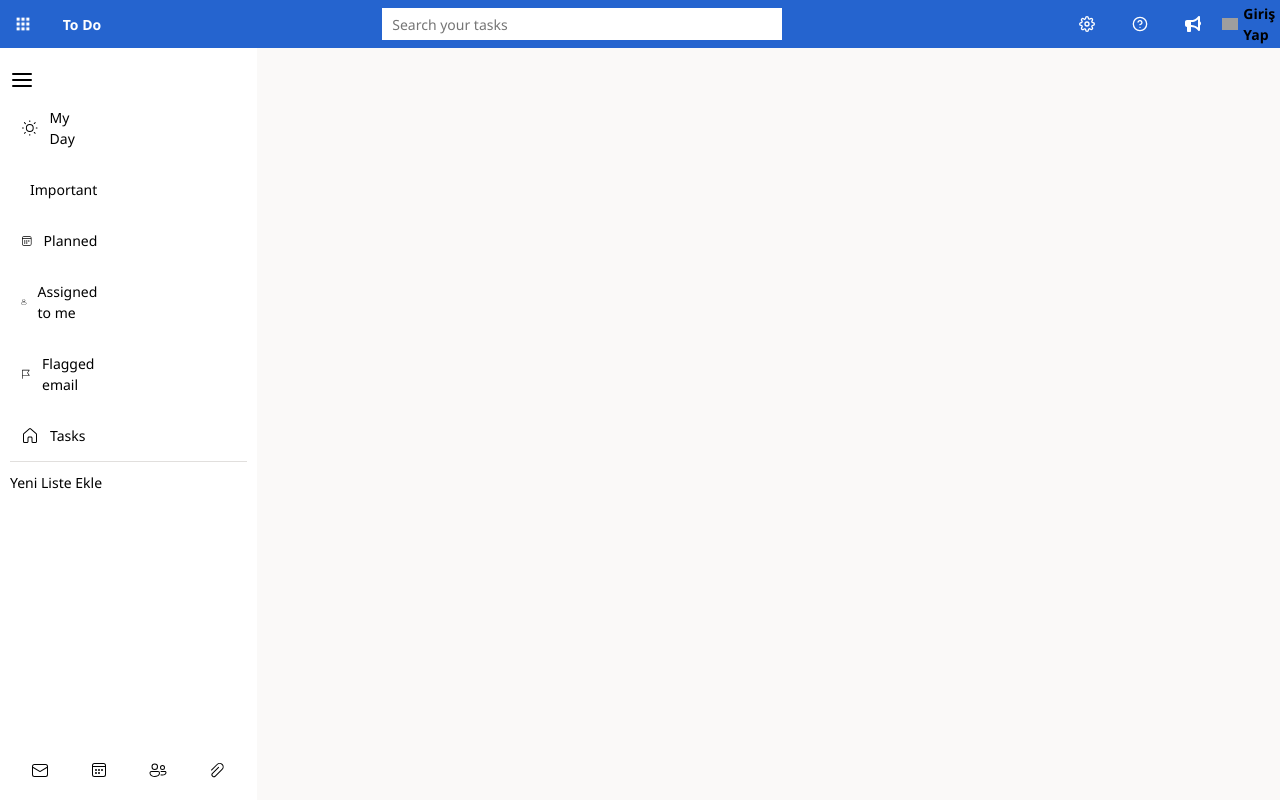
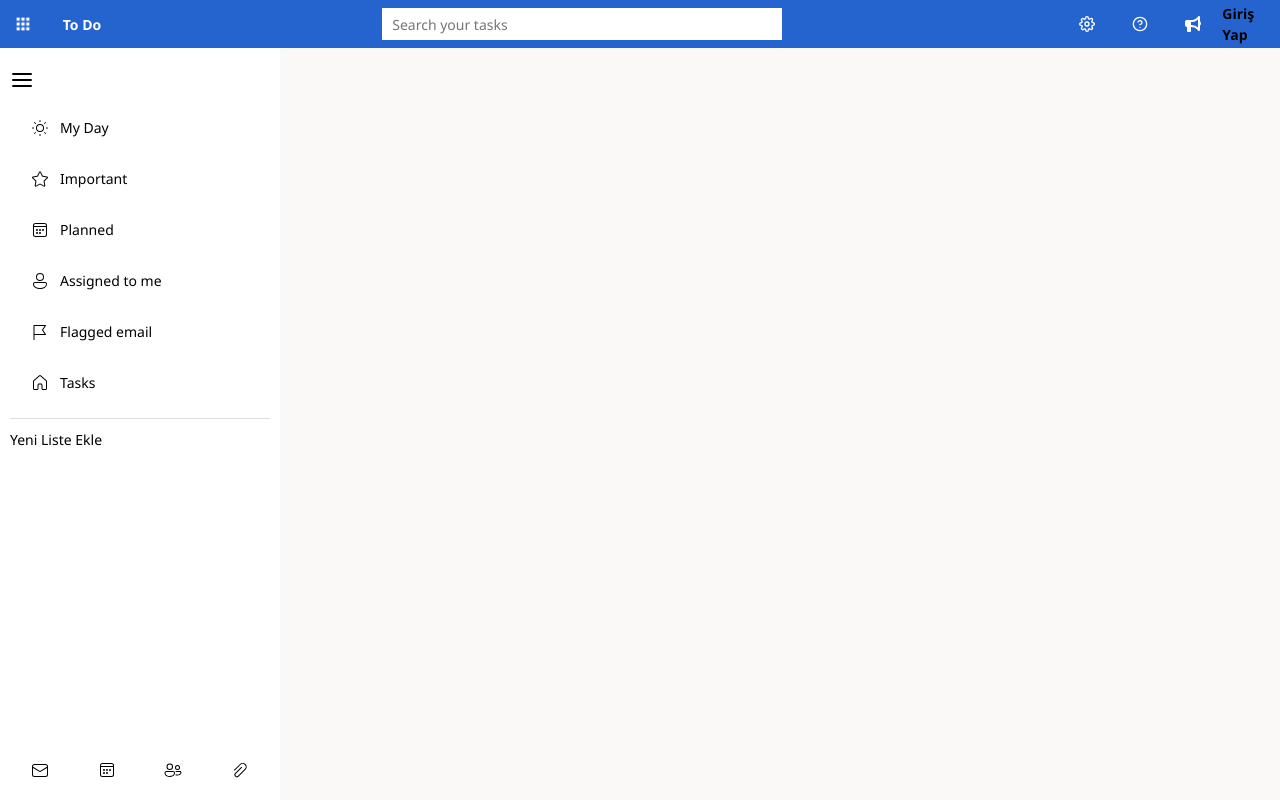
Before and after one commit to emrekrt0/msft-todo, a React (Vite) app: page / in a window 1280 px wide. Built offline with nearby package versions, Linux system fonts and the light colour scheme; grey boxes are pictures that could not be loaded.

Commit message:
Giris yapma ve cikis

```diff
--- a/src/Login.jsx
+++ b/src/Login.jsx
@@ -1,7 +1,6 @@
 import { useState } from 'react';
 import { createClient } from '@supabase/supabase-js';
 import { useNavigate, Link } from 'react-router-dom';
-
 
 // Create a single supabase client for interacting with your database
 const supabase = createClient(
@@ -10,29 +9,17 @@
 );
 
 const SignInForm = () => {
-  const [email, setEmail] = useState('');
-  const [password, setPassword] = useState('');
   const navigate = useNavigate();
 
-  async function getSession() {
-    const { user, session, error } = supabase.auth.getSession();
+  const handleSignIn = async (e) => {
+    e.preventDefault();
 
-    if (error) {
-      console.error('Oturum alınamadı:', error.message);
-    } else if (user) {
-      console.log('Giriş yapan kullanıcının bilgileri:', user);
-    } else {
-      console.log('Oturum bilgisi:', session);
-    }
-  }
-
-
-  const handleSignIn = async () => {
     try {
+      const formData = Object.fromEntries(new FormData(e.target));
       const { data, error } = await supabase.auth.signInWithPassword({
-        email: email,
-        password: password,
-        })
+        email: formData.email,
+        password: formData.password,
+      });
 
       if (error) {
         alert(error.message);
@@ -44,25 +31,36 @@
     }
     await getSession();
     navigate('/');
+
   };
+
+  async function getSession() {
+    const { data: { user } } = await supabase.auth.getUser()
+
+    if (user) {
+      console.log('Giriş yapan kullanıcının bilgileri:', user);
+    }
+  }
 
   return (
     <>
       <div className="signUpBackground">
         <div className='signUpForm'>
           <h2>Giriş Yap</h2>
+          <form onSubmit={handleSignIn}>
             <div className="signUpMail">
               <h3>E-posta:</h3>
-                <input type="email" value={email} onChange={(e) => setEmail(e.target.value)} />
+              <input type="email" name="email" />
             </div>
             <div className="signUpPassword">
               <h3>Şifre:</h3>
-                <input type="password" value={password} onChange={(e) => setPassword(e.target.value)} />
+              <input type="password" name="password" />
             </div>
             <div className='signIn'>
               <Link to={`/signup`}>Bir hesabın yok mu? <b>Kayıt ol</b></Link>
             </div>
-        <button onClick={handleSignIn}>Giriş Yap</button>
+            <button type="submit">Giriş Yap</button>
+          </form>
         </div>
       </div>
     </>
--- a/src/Root.jsx
+++ b/src/Root.jsx
@@ -2,9 +2,22 @@
 import Header from './components/Header'
 import LeftNavbar from './components/LeftNavbar'
 import { Outlet } from 'react-router-dom'
+import { createClient } from '@supabase/supabase-js';
 
+const supabase = createClient(
+  'https://jopuhrloekkmoytnujmb.supabase.co',
+  'eyJhbGciOiJIUzI1NiIsInR5cCI6IkpXVCJ9.eyJpc3MiOiJzdXBhYmFzZSIsInJlZiI6ImpvcHVocmxvZWtrbW95dG51am1iIiwicm9sZSI6ImFub24iLCJpYXQiOjE3MDMyMzg4OTMsImV4cCI6MjAxODgxNDg5M30.fs4Glk5dtLG80qIyN8fBJGw3jlgwwv4ff6n5B32yJ8E'
+);
 
 function App() {
+  async function getSession() {
+    const { data: { user } } = await supabase.auth.getUser()
+
+    if (user) {
+      console.log('Giriş yapan kullanıcının bilgileri:', user);
+    }
+  }
+  getSession();
   return (
     <>
       <Header />
--- a/src/SignUp.jsx
+++ b/src/SignUp.jsx
@@ -9,15 +9,19 @@
 );
 
 const SignUpForm = () => {
-  const [email, setEmail] = useState('');
-  const [password, setPassword] = useState('');
   const navigate = useNavigate();
 
-  const handleSignUp = async () => {
+  const handleSignUp = async (e) => {
+    e.preventDefault();
+
     try {
+      const formData = Object.fromEntries(new FormData(e.target));
       const { data, error } = await supabase.auth.signUp({
-        email: email,
-        password: password,
+        email: formData.email,
+        password: formData.password,
+        options: {
+          data: { name: formData.name },
+        }
       });
 
       if (error) {
@@ -36,18 +40,24 @@
       <div className="signUpBackground">
         <div className='signUpForm'>
           <h2>Kayıt Ol</h2>
+          <form onSubmit={handleSignUp}>
+            <div className="signUpName">
+              <h3>İsim:</h3>
+              <input type="text" name="name" />
+            </div>
             <div className="signUpMail">
               <h3>E-posta:</h3>
-                <input type="email" value={email} onChange={(e) => setEmail(e.target.value)} />
+              <input type="email" name="email" />
             </div>
             <div className="signUpPassword">
               <h3>Şifre:</h3>
-                <input type="password" value={password} onChange={(e) => setPassword(e.target.value)} />
+              <input type="password" name="password" />
             </div>
             <div className='signIn'>
               <Link to={`/signin`}>Zaten bir hesabın var mı? <b>Giriş yap</b></Link>
             </div>
-        <button onClick={handleSignUp}>Kayıt Ol</button>
+            <button type="submit">Kayıt Ol</button>
+          </form>
         </div>
       </div>
     </>
--- a/src/components/Header.jsx
+++ b/src/components/Header.jsx
@@ -1,6 +1,32 @@
 import { Link } from "react-router-dom"
+import { useState } from "react"
+import { createClient } from '@supabase/supabase-js';
+
+
+const supabase = createClient(
+    'https://jopuhrloekkmoytnujmb.supabase.co',
+    'eyJhbGciOiJIUzI1NiIsInR5cCI6IkpXVCJ9.eyJpc3MiOiJzdXBhYmFzZSIsInJlZiI6ImpvcHVocmxvZWtrbW95dG51am1iIiwicm9sZSI6ImFub24iLCJpYXQiOjE3MDMyMzg4OTMsImV4cCI6MjAxODgxNDg5M30.fs4Glk5dtLG80qIyN8fBJGw3jlgwwv4ff6n5B32yJ8E'
+  );
 
 export default function Header() {
+    const [isLogged, setIsLogged] = useState(false);
+    const [user, setUser] = useState([]);
+
+
+    supabase.auth.onAuthStateChange((event, session) => {
+        if (session) {
+        setIsLogged(true);
+        setUser(session.user.user_metadata.name);
+        } else {
+            setIsLogged(false);
+        }
+    })
+
+    async function logOut() {
+        await supabase.auth.signOut();
+        setUser([]);
+    }
+
     return(
         <>
         <div className="header">
@@ -32,8 +58,8 @@
 
             <div className="header_right">
                 <div className="header_user">
-                    <img src="https://i.pinimg.com/originals/6b/0b/7b/6b0b7b1e0b5d8b6d3f9d7d3b9a2f5a3e.jpg" alt="user logo" />
-                    <h4><Link to={`/signin`}>Giriş Yap</Link></h4>
+                    {isLogged ? <div> <button onClick={logOut}>Çıkış yap</button> <h2>{user}</h2> </div> : <Link to={`/signin`}><h4>Giriş Yap</h4></Link> }
+
                 </div>
             </div>
         </div>
--- a/src/components/LeftNavbar.jsx
+++ b/src/components/LeftNavbar.jsx
@@ -1,4 +1,4 @@
-import { Outlet, Link } from "react-router-dom";
+import { Outlet, Link, NavLink } from "react-router-dom";
 
 export default function LeftNavbar() {
     return(
@@ -11,28 +11,28 @@
                     <ul className="lNavbarList">
                         <li>
                             <svg fill="currentColor" aria-hidden="true" width="20" height="20" viewBox="0 0 20 20" xmlns="http://www.w3.org/2000/svg" focusable="false"><path d="M10 2c.28 0 .5.22.5.5v1a.5.5 0 01-1 0v-1c0-.28.22-.5.5-.5zm0 12a4 4 0 100-8 4 4 0 000 8zm0-1a3 3 0 110-6 3 3 0 010 6zm7.5-2.5a.5.5 0 000-1h-1a.5.5 0 000 1h1zM10 16c.28 0 .5.22.5.5v1a.5.5 0 01-1 0v-1c0-.28.22-.5.5-.5zm-6.5-5.5a.5.5 0 000-1H2.46a.5.5 0 000 1H3.5zm.65-6.35c.2-.20.5-.20.7 0l1 1a.5.5 0 11-.7.7l-1-1a.5.5 0 010-.7zm.7 11.7a.5.5 0 01-.7-.7l1-1a.5.5 0 01.7.7l-1 1zm11-11.7a.5.5 0 00-.7 0l-1 1a.5.5 0 00.7.7l1-1a.5.5 0 000-.7zm-.7 11.7a.5.5 0 00.7-.7l-1-1a.5.5 0 00-.7.7l1 1z" fill="currentColor"></path></svg>
-                            <Link to={`/`}>My Day</Link>
+                            <NavLink to={`/`}>My Day</NavLink>
                         </li>
                         <li>
                             <svg fill="currentColor" aria-hidden="true" width="20" height="20" viewBox="0 0 20 20" xmlns="http://www.w3.org/2000/svg" focusable="false"><path d="M9.1 2.9a1 1 0 011.8 0l1.93 3.91 4.31.63a1 1 0 01.56 1.7l-3.12 3.05.73 4.3a1 1 0 01-1.45 1.05L10 15.51l-3.86 2.03a1 1 0 01-1.45-1.05l.74-4.3L2.3 9.14a1 1 0 01.56-1.7l4.31-.63L9.1 2.9zm.9.44L8.07 7.25a1 1 0 01-.75.55L3 8.43l3.12 3.04a1 1 0 01.3.89l-.75 4.3 3.87-2.03a1 1 0 01.93 0l3.86 2.03-.74-4.3a1 1 0 01.29-.89L17 8.43l-4.32-.63a1 1 0 01-.75-.55L10 3.35z" fill="currentColor"></path></svg>
-                            <Link to={`/important`}>Important</Link>
+                            <NavLink to={`/important`}>Important</NavLink>
                         </li>
-                        <a href="#!"><li>
+                        <li>
                             <svg fill="currentColor" aria-hidden="true" width="20" height="20" viewBox="0 0 20 20" xmlns="http://www.w3.org/2000/svg" focusable="false"><path d="M7 11a1 1 0 100-2 1 1 0 000 2zm1 2a1 1 0 11-2 0 1 1 0 012 0zm2-2a1 1 0 100-2 1 1 0 000 2zm1 2a1 1 0 11-2 0 1 1 0 012 0zm2-2a1 1 0 100-2 1 1 0 000 2zm4-5.5A2.5 2.5 0 0014.5 3h-9A2.5 2.5 0 003 5.5v9A2.5 2.5 0 005.5 17h9a2.5 2.5 0 002.5-2.5v-9zM4 7h12v7.5c0 .83-.67 1.5-1.5 1.5h-9A1.5 1.5 0 014 14.5V7zm1.5-3h9c.83 0 1.5.67 1.5 1.5V6H4v-.5C4 4.67 4.67 4 5.5 4z" fill="currentColor"></path></svg>
                             Planned
-                        </li></a>
-                        <a href="#!"><li>
+                        </li>
+                        <li>
                             <svg fill="currentColor" aria-hidden="true" width="20" height="20" viewBox="0 0 20 20" xmlns="http://www.w3.org/2000/svg" focusable="false"><path d="M10 2a4 4 0 100 8 4 4 0 000-8zM7 6a3 3 0 116 0 3 3 0 01-6 0zm-2 5a2 2 0 00-2 2c0 1.7.83 2.97 2.13 3.8A9.14 9.14 0 0010 18c1.85 0 3.58-.39 4.87-1.2A4.35 4.35 0 0017 13a2 2 0 00-2-2H5zm-1 2a1 1 0 011-1h10a1 1 0 011 1c0 1.3-.62 2.28-1.67 2.95A8.16 8.16 0 0110 17a8.16 8.16 0 01-4.33-1.05A3.36 3.36 0 014 13z" fill="currentColor"></path></svg>
                             Assigned to me
-                        </li></a>
-                        <a href="#!"><li>
+                        </li>
+                        <li>
                             <svg fill="currentColor" aria-hidden="true" width="20" height="20" viewBox="0 0 20 20" xmlns="http://www.w3.org/2000/svg" focusable="false"><path d="M4.5 13h11a.5.5 0 00.42-.78L13.1 8l2.82-4.22A.5.5 0 0015.5 3H4a.5.5 0 00-.5.5v14a.5.5 0 001 0V13zm0-1V4h10.07l-2.49 3.72a.5.5 0 000 .56L14.57 12H4.5z" fill="currentColor"></path></svg>
                             Flagged email
-                        </li></a>
-                        <a href="#!"><li>
+                        </li>
+                        <li>
                             <svg fill="currentColor" aria-hidden="true" width="20" height="20" viewBox="0 0 20 20" xmlns="http://www.w3.org/2000/svg" focusable="false"><path d="M9 2.39a1.5 1.5 0 012 0l5.5 4.94c.32.28.5.69.5 1.12v7.05c0 .83-.67 1.5-1.5 1.5H13a1.5 1.5 0 01-1.5-1.5V12a.5.5 0 00-.5-.5H9a.5.5 0 00-.5.5v3.5c0 .83-.67 1.5-1.5 1.5H4.5A1.5 1.5 0 013 15.5V8.45c0-.43.18-.84.5-1.12L9 2.39zm1.33.74a.5.5 0 00-.66 0l-5.5 4.94a.5.5 0 00-.17.38v7.05c0 .28.22.5.5.5H7a.5.5 0 00.5-.5V12c0-.83.67-1.5 1.5-1.5h2c.83 0 1.5.67 1.5 1.5v3.5c0 .28.22.5.5.5h2.5a.5.5 0 00.5-.5V8.45a.5.5 0 00-.17-.38l-5.5-4.94z" fill="currentColor"></path></svg>
                             Tasks
-                        </li></a>
+                        </li>
                     </ul>
                 </div>
                 <div className="splitter"></div>
--- a/src/index.css
+++ b/src/index.css
@@ -170,12 +170,17 @@
   justify-content: space-between;
   padding: 20px 10px;
 }
+.leftNavBar .lNavbar .lNavbarList {
+  width: 240px;
+}
+.leftNavBar .lNavbar {
+  padding: 10px 10px;
+}
 .leftNavBar .lNavbar .lNavbarList li {
   display: flex;
   gap: 10px;
   flex: none;
   padding: 15px 10px;
-  padding-right: 150px;
   align-items: center;
 }
 .leftNavBar .splitter {
```
Lines whose indentation alone changed are shown as unchanged.
